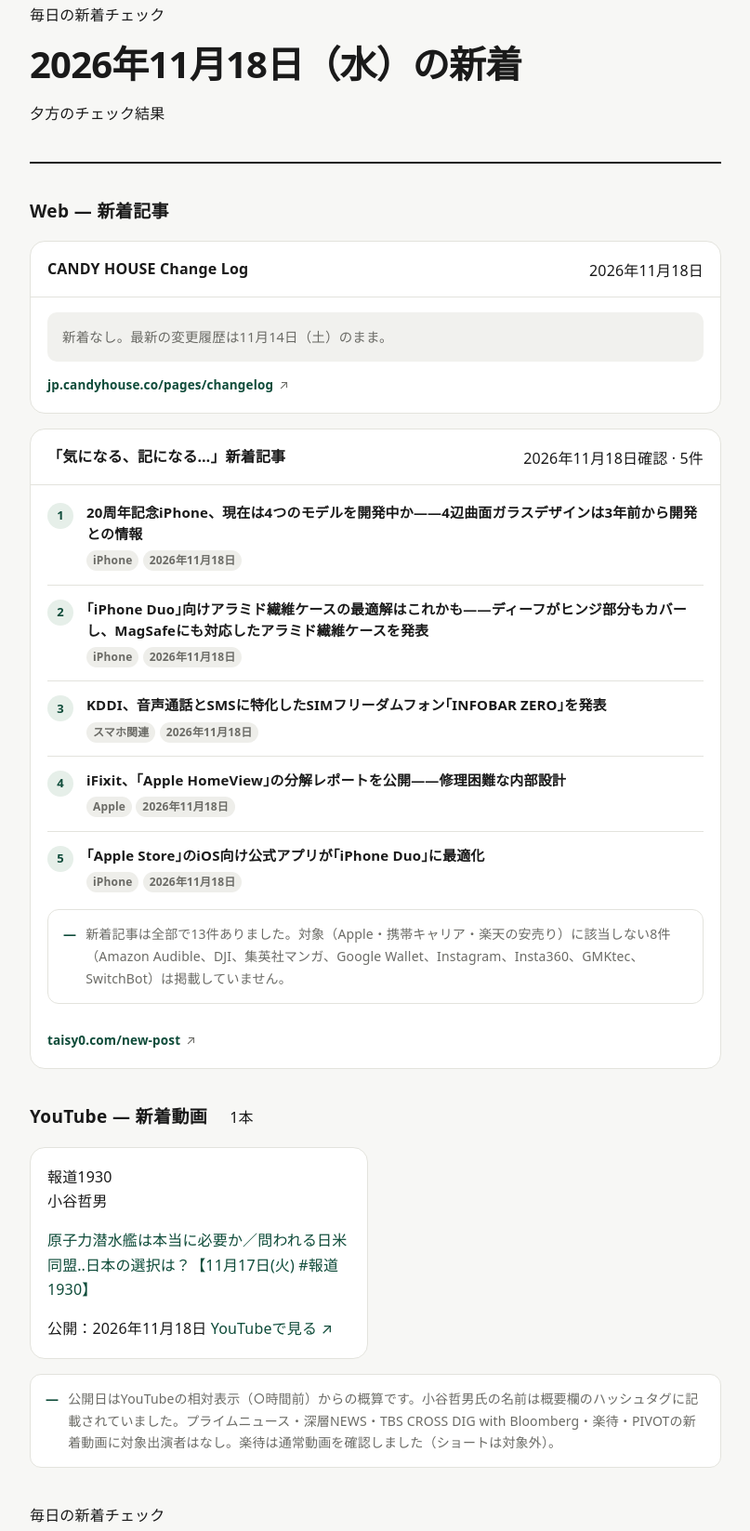
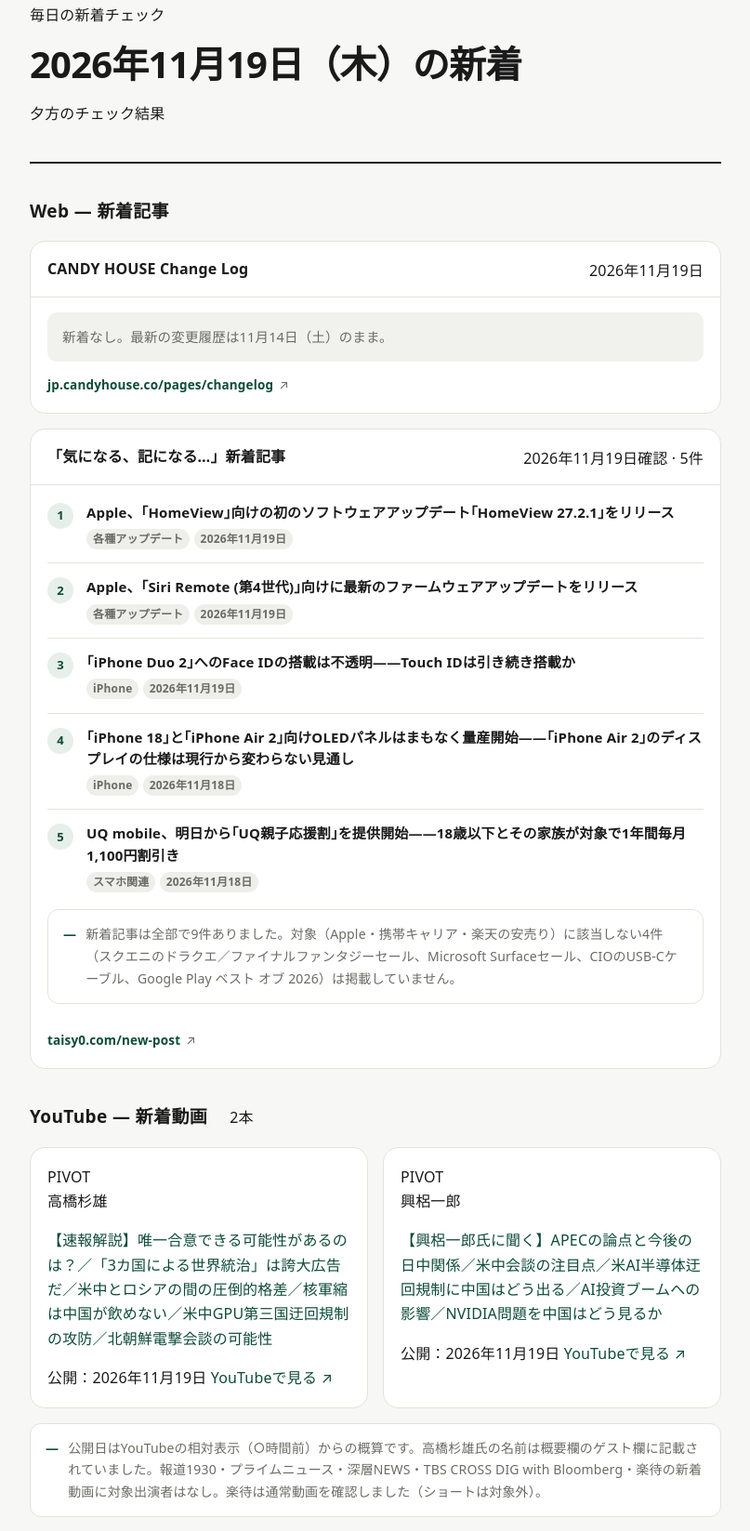
Before and after one commit to tilt-wise/daily-new-arrivals-check-results, a plain HTML site: page index.html in a window 1280 px wide. Shown: the part 61-1708 px from the top of the page at 93% size, without its empty margins (236-1043 px from the left). Drawn offline with Linux system fonts and the light colour scheme.

Commit message:
Add 2026-11-19 check results

```diff
--- a/index.html
+++ b/index.html
@@ -282,6 +282,126 @@ display:flex; justify-content:space-between; gap:16px; flex-wrap:wrap;
 <body>
 <div class="wrap">
 
+<!-- ===== Thursday, November 19, 2026 ===== -->
+<header class="header">
+<p class="kicker">毎日の新着チェック</p>
+<h1>2026年11月19日（木）の新着</h1>
+<p class="sub">夕方のチェック結果</p>
+</header>
+
+<!-- Web 11/19 -->
+<section class="section" aria-labelledby="web-heading-1119">
+<div class="section-head">
+<h2 id="web-heading-1119">Web — 新着記事</h2>
+<div class="line"></div>
+</div>
+
+<!-- CANDY HOUSE 11/19 -->
+<article class="card">
+<div class="card-head">
+<h3>CANDY HOUSE Change Log</h3>
+<span class="date">2026年11月19日</span>
+</div>
+<div class="card-body">
+<p class="no-update" style="margin:0">新着なし。最新の変更履歴は11月14日（土）のまま。</p>
+<a class="source-link" href="https://jp.candyhouse.co/pages/changelog" target="_blank" rel="noopener noreferrer">
+jp.candyhouse.co/pages/changelog <span>↗</span>
+</a>
+</div>
+</article>
+
+<!-- taisy0 11/19 -->
+<article class="card">
+<div class="card-head">
+<h3>「気になる、記になる…」新着記事</h3>
+<span class="date">2026年11月19日確認 · 5件</span>
+</div>
+<div class="card-body">
+<ol class="articles">
+<li>
+<span class="num">1</span>
+<div class="article-main">
+<a class="article-title" href="https://taisy0.com/2026/11/19/230637.html" target="_blank" rel="noopener noreferrer">Apple、｢HomeView｣向けの初のソフトウェアアップデート｢HomeView 27.2.1｣をリリース</a>
+<span class="tag">各種アップデート</span> <span class="tag">2026年11月19日</span>
+</div>
+</li>
+<li>
+<span class="num">2</span>
+<div class="article-main">
+<a class="article-title" href="https://taisy0.com/2026/11/19/230624.html" target="_blank" rel="noopener noreferrer">Apple、｢Siri Remote (第4世代)｣向けに最新のファームウェアアップデートをリリース</a>
+<span class="tag">各種アップデート</span> <span class="tag">2026年11月19日</span>
+</div>
+</li>
+<li>
+<span class="num">3</span>
+<div class="article-main">
+<a class="article-title" href="https://taisy0.com/2026/11/19/230625.html" target="_blank" rel="noopener noreferrer">｢iPhone Duo 2｣へのFace IDの搭載は不透明——Touch IDは引き続き搭載か</a>
+<span class="tag">iPhone</span> <span class="tag">2026年11月19日</span>
+</div>
+</li>
+<li>
+<span class="num">4</span>
+<div class="article-main">
+<a class="article-title" href="https://taisy0.com/2026/11/18/230619.html" target="_blank" rel="noopener noreferrer">｢iPhone 18｣と｢iPhone Air 2｣向けOLEDパネルはまもなく量産開始——｢iPhone Air 2｣のディスプレイの仕様は現行から変わらない見通し</a>
+<span class="tag">iPhone</span> <span class="tag">2026年11月18日</span>
+</div>
+</li>
+<li>
+<span class="num">5</span>
+<div class="article-main">
+<a class="article-title" href="https://taisy0.com/2026/11/18/230612.html" target="_blank" rel="noopener noreferrer">UQ mobile、明日から｢UQ親子応援割｣を提供開始——18歳以下とその家族が対象で1年間毎月1,100円割引き</a>
+<span class="tag">スマホ関連</span> <span class="tag">2026年11月18日</span>
+</div>
+</li>
+</ol>
+<p class="note">新着記事は全部で9件ありました。対象（Apple・携帯キャリア・楽天の安売り）に該当しない4件（スクエニのドラクエ／ファイナルファンタジーセール、Microsoft Surfaceセール、CIOのUSB-Cケーブル、Google Play ベスト オブ 2026）は掲載していません。</p>
+<a class="source-link" href="https://taisy0.com/new-post" target="_blank" rel="noopener noreferrer">
+taisy0.com/new-post <span>↗</span>
+</a>
+</div>
+</article>
+</section>
+
+<!-- YouTube 11/19 -->
+<section class="section" aria-labelledby="yt-heading-1119">
+<div class="section-head">
+<h2 id="yt-heading-1119">YouTube — 新着動画</h2>
+<div class="line"></div>
+<span class="count">2本</span>
+</div>
+
+<div class="video-list">
+<article class="video">
+<div>
+<div class="channel"><span class="dot"></span> PIVOT</div>
+<div class="guest">高橋杉雄</div>
+</div>
+<p class="vtitle">
+<a href="https://www.youtube.com/watch?v=f4lJ5Z8z7LA" target="_blank" rel="noopener noreferrer">【速報解説】唯一合意できる可能性があるのは？／「3カ国による世界統治」は誇大広告だ／米中とロシアの間の圧倒的格差／核軍縮は中国が飲めない／米中GPU第三国迂回規制の攻防／北朝鮮電撃会談の可能性</a>
+</p>
+<div class="meta">
+<span class="pub">公開：2026年11月19日</span>
+<a class="watch" href="https://www.youtube.com/watch?v=f4lJ5Z8z7LA" target="_blank" rel="noopener noreferrer">YouTubeで見る ↗</a>
+</div>
+</article>
+<article class="video">
+<div>
+<div class="channel"><span class="dot"></span> PIVOT</div>
+<div class="guest">興梠一郎</div>
+</div>
+<p class="vtitle">
+<a href="https://www.youtube.com/watch?v=GexL6JIus8s" target="_blank" rel="noopener noreferrer">【興梠一郎氏に聞く】APECの論点と今後の日中関係／米中会談の注目点／米AI半導体迂回規制に中国はどう出る／AI投資ブームへの影響／NVIDIA問題を中国はどう見るか</a>
+</p>
+<div class="meta">
+<span class="pub">公開：2026年11月19日</span>
+<a class="watch" href="https://www.youtube.com/watch?v=GexL6JIus8s" target="_blank" rel="noopener noreferrer">YouTubeで見る ↗</a>
+</div>
+</article>
+</div>
+
+<p class="note">公開日はYouTubeの相対表示（○時間前）からの概算です。高橋杉雄氏の名前は概要欄のゲスト欄に記載されていました。報道1930・プライムニュース・深層NEWS・TBS CROSS DIG with Bloomberg・楽待の新着動画に対象出演者はなし。楽待は通常動画を確認しました（ショートは対象外）。</p>
+</section>
+
 <!-- ===== Wednesday, November 18, 2026 ===== -->
 <header class="header">
 <p class="kicker">毎日の新着チェック</p>
```
